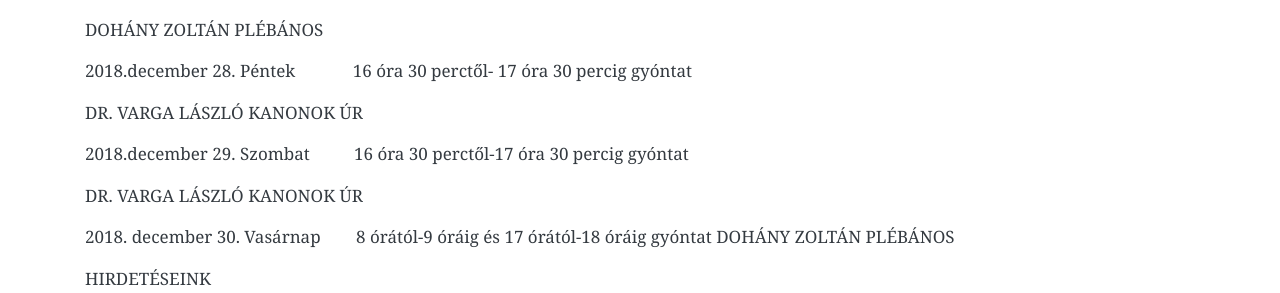
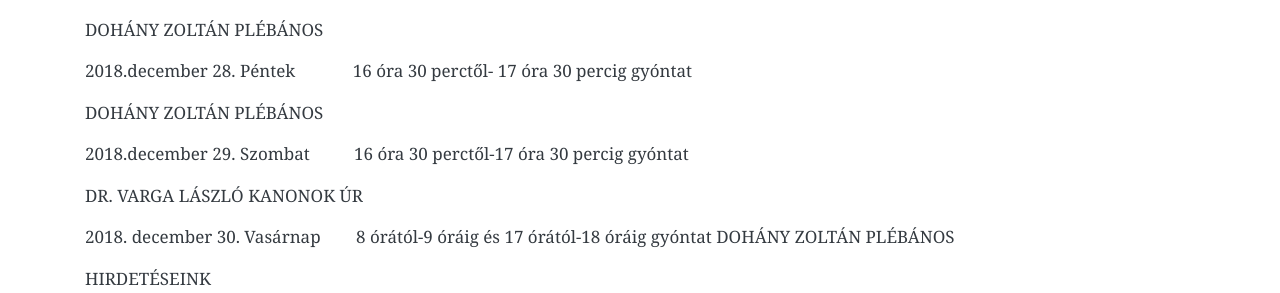
Before and after one commit to pecsi-ferences/pecsi-ferences.github.io, a Jekyll site: the page built from hirdeteseink.md, in a window 1280 px wide and 900 px high, scrolled down 869 px. Shown: the part 159-452 px from the top of the window. Built offline with Jekyll 4.4.1, drawn with Linux system fonts in a browser that asks for light colours; nearby versions of some CDN libraries.

Commit message:
Update from Forestry.io - Updated hirdeteseink.md

```diff
--- a/hirdeteseink.md
+++ b/hirdeteseink.md
@@ -51,7 +51,7 @@ DOHÁNY ZOLTÁN PLÉBÁNOS
 
 2018\.december 28. Péntek                                                      16 óra 30 perctől- 17 óra 30 percig gyóntat
 
-DR. VARGA LÁSZLÓ KANONOK ÚR
+DOHÁNY ZOLTÁN PLÉBÁNOS
 
 2018\.december 29. Szombat                                                    16 óra 30 perctől-17 óra 30 percig gyóntat
 
```
